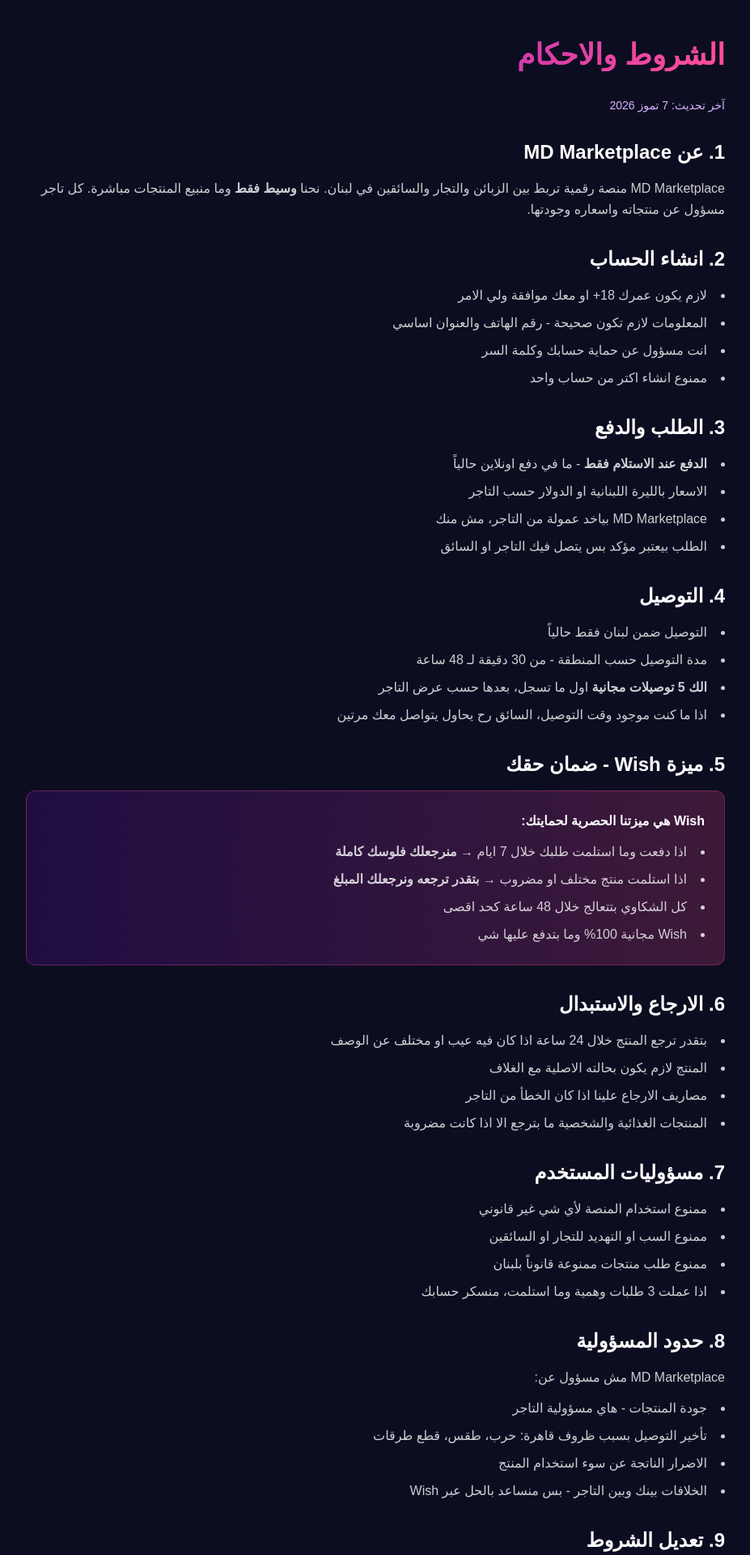
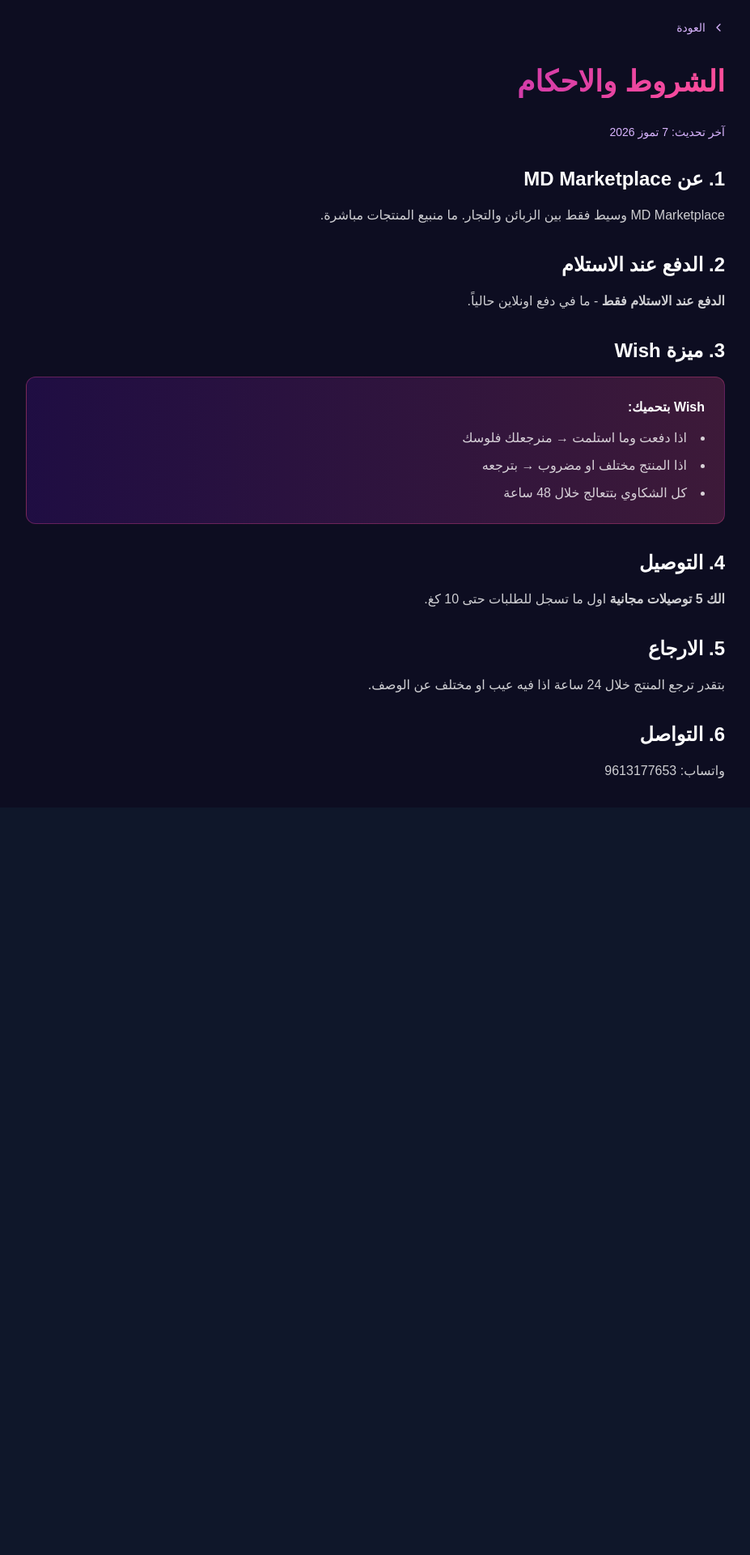
Before and after one commit to mjahto18-ui/MD-Marketplace, a Next.js app: page /terms in a window 1280 px wide. Shown: the top 1920 px of the page at 81% size, without its empty margins (176-1103 px from the left). After the commit the page ends 997 px from the top, so only its background shows below. Built offline with nearby package versions, Linux system fonts and the light colour scheme.

Commit message:
Update page.jsx

```diff
--- a/app/terms/page.jsx
+++ b/app/terms/page.jsx
@@ -1,3 +1,6 @@
+import Link from 'next/link'
+import { ChevronRight } from 'lucide-react'
+
 export const metadata = {
   title: 'الشروط والاحكام - MD Marketplace',
   description: 'شروط استخدام منصة MD Marketplace'
@@ -5,8 +8,19 @@
 
 export default function TermsPage() {
   return (
-    <div className="min-h-screen bg-[#0D0D21] text-white">
-      <div className="max-w-4xl mx-auto px-4 py-12">
+    <div dir="rtl" className="min-h-screen bg-[#0D0D21] text-white">
+      {/* زر الرجوع - هون بتزيده */}
+      <div className="max-w-4xl mx-auto px-4 pt-6">
+        <Link
+          href="/about"
+          className="inline-flex items-center gap-2 text-purple-300 hover:text-white text-sm transition"
+        >
+          <ChevronRight className="w-4 h-4 rotate-180" />
+          العودة
+        </Link>
+      </div>
+
+      <div className="max-w-4xl mx-auto px-4 py-8">
         <h1 className="text-4xl font-bold mb-8 bg-gradient-to-r from-[#6A11CB] to-[#FF4E9A] bg-clip-text text-transparent">
           الشروط والاحكام
         </h1>
@@ -16,96 +30,39 @@
 
           <section>
             <h2 className="text-2xl font-bold text-white mb-4">1. عن MD Marketplace</h2>
-            <p>MD Marketplace منصة رقمية تربط بين الزبائن والتجار والسائقين في لبنان. نحنا <strong>وسيط فقط</strong> وما منبيع المنتجات مباشرة. كل تاجر مسؤول عن منتجاته واسعاره وجودتها.</p>
+            <p>MD Marketplace وسيط فقط بين الزبائن والتجار. ما منبيع المنتجات مباشرة.</p>
           </section>
 
           <section>
-            <h2 className="text-2xl font-bold text-white mb-4">2. انشاء الحساب</h2>
-            <ul className="list-disc list-inside space-y-2">
-              <li>لازم يكون عمرك 18+ او معك موافقة ولي الامر</li>
-              <li>المعلومات لازم تكون صحيحة - رقم الهاتف والعنوان اساسي</li>
-              <li>انت مسؤول عن حماية حسابك وكلمة السر</li>
-              <li>ممنوع انشاء اكتر من حساب واحد</li>
-            </ul>
+            <h2 className="text-2xl font-bold text-white mb-4">2. الدفع عند الاستلام</h2>
+            <p><strong>الدفع عند الاستلام فقط</strong> - ما في دفع اونلاين حالياً.</p>
           </section>
 
           <section>
-            <h2 className="text-2xl font-bold text-white mb-4">3. الطلب والدفع</h2>
-            <ul className="list-disc list-inside space-y-2">
-              <li><strong>الدفع عند الاستلام فقط</strong> - ما في دفع اونلاين حالياً</li>
-              <li>الاسعار بالليرة اللبنانية او الدولار حسب التاجر</li>
-              <li>MD Marketplace بياخد عمولة من التاجر، مش منك</li>
-              <li>الطلب بيعتبر مؤكد بس يتصل فيك التاجر او السائق</li>
-            </ul>
-          </section>
-
-          <section>
-            <h2 className="text-2xl font-bold text-white mb-4">4. التوصيل</h2>
-            <ul className="list-disc list-inside space-y-2">
-              <li>التوصيل ضمن لبنان فقط حالياً</li>
-              <li>مدة التوصيل حسب المنطقة - من 30 دقيقة لـ 48 ساعة</li>
-              <li><strong>الك 5 توصيلات مجانية</strong> اول ما تسجل، بعدها حسب عرض التاجر</li>
-              <li>اذا ما كنت موجود وقت التوصيل، السائق رح يحاول يتواصل معك مرتين</li>
-            </ul>
-          </section>
-
-          <section>
-            <h2 className="text-2xl font-bold text-white mb-4">5. ميزة Wish - ضمان حقك</h2>
+            <h2 className="text-2xl font-bold text-white mb-4">3. ميزة Wish</h2>
             <div className="bg-gradient-to-r from-[#6A11CB]/20 to-[#FF4E9A]/20 border border-[#FF4E9A]/30 rounded-xl p-6">
-              <p className="font-bold text-white mb-3">Wish هي ميزتنا الحصرية لحمايتك:</p>
+              <p className="font-bold text-white mb-3">Wish بتحميك:</p>
               <ul className="list-disc list-inside space-y-2">
-                <li>اذا دفعت وما استلمت طلبك خلال 7 ايام → <strong>منرجعلك فلوسك كاملة</strong></li>
-                <li>اذا استلمت منتج مختلف او مضروب → <strong>بتقدر ترجعه ونرجعلك المبلغ</strong></li>
-                <li>كل الشكاوي بتتعالج خلال 48 ساعة كحد اقصى</li>
-                <li>Wish مجانية 100% وما بتدفع عليها شي</li>
+                <li>اذا دفعت وما استلمت → منرجعلك فلوسك</li>
+                <li>اذا المنتج مختلف او مضروب → بترجعه</li>
+                <li>كل الشكاوي بتتعالج خلال 48 ساعة</li>
               </ul>
             </div>
           </section>
 
           <section>
-            <h2 className="text-2xl font-bold text-white mb-4">6. الارجاع والاستبدال</h2>
-            <ul className="list-disc list-inside space-y-2">
-              <li>بتقدر ترجع المنتج خلال 24 ساعة اذا كان فيه عيب او مختلف عن الوصف</li>
-              <li>المنتج لازم يكون بحالته الاصلية مع الغلاف</li>
-              <li>مصاريف الارجاع علينا اذا كان الخطأ من التاجر</li>
-              <li>المنتجات الغذائية والشخصية ما بترجع الا اذا كانت مضروبة</li>
-            </ul>
+            <h2 className="text-2xl font-bold text-white mb-4">4. التوصيل</h2>
+            <p><strong>الك 5 توصيلات مجانية</strong> اول ما تسجل للطلبات حتى 10 كغ.</p>
           </section>
 
           <section>
-            <h2 className="text-2xl font-bold text-white mb-4">7. مسؤوليات المستخدم</h2>
-            <ul className="list-disc list-inside space-y-2">
-              <li>ممنوع استخدام المنصة لأي شي غير قانوني</li>
-              <li>ممنوع السب او التهديد للتجار او السائقين</li>
-              <li>ممنوع طلب منتجات ممنوعة قانوناً بلبنان</li>
-              <li>اذا عملت 3 طلبات وهمية وما استلمت، منسكر حسابك</li>
-            </ul>
+            <h2 className="text-2xl font-bold text-white mb-4">5. الارجاع</h2>
+            <p>بتقدر ترجع المنتج خلال 24 ساعة اذا فيه عيب او مختلف عن الوصف.</p>
           </section>
 
           <section>
-            <h2 className="text-2xl font-bold text-white mb-4">8. حدود المسؤولية</h2>
-            <p>MD Marketplace مش مسؤول عن:</p>
-            <ul className="list-disc list-inside space-y-2 mt-3">
-              <li>جودة المنتجات - هاي مسؤولية التاجر</li>
-              <li>تأخير التوصيل بسبب ظروف قاهرة: حرب، طقس، قطع طرقات</li>
-              <li>الاضرار الناتجة عن سوء استخدام المنتج</li>
-              <li>الخلافات بينك وبين التاجر - بس منساعد بالحل عبر Wish</li>
-            </ul>
-          </section>
-
-          <section>
-            <h2 className="text-2xl font-bold text-white mb-4">9. تعديل الشروط</h2>
-            <p>منقدر نعدل الشروط بأي وقت. التعديلات بتصير سارية بعد 7 ايام من نشرها. استمرارك باستخدام التطبيق يعني موافقتك عالشروط الجديدة.</p>
-          </section>
-
-          <section>
-            <h2 className="text-2xl font-bold text-white mb-4">10. القانون الحاكم</h2>
-            <p>هالشروط خاضعة للقانون اللبناني. أي نزاع بينحل بالمحاكم اللبنانية المختصة في بيروت.</p>
-          </section>
-
-          <section>
-            <h2 className="text-2xl font-bold text-white mb-4">11. التواصل</h2>
-            <p>لأي استفسار قانوني: واتساب 9613177653</p>
+            <h2 className="text-2xl font-bold text-white mb-4">6. التواصل</h2>
+            <p>واتساب: 9613177653</p>
           </section>
         </div>
       </div>
```
